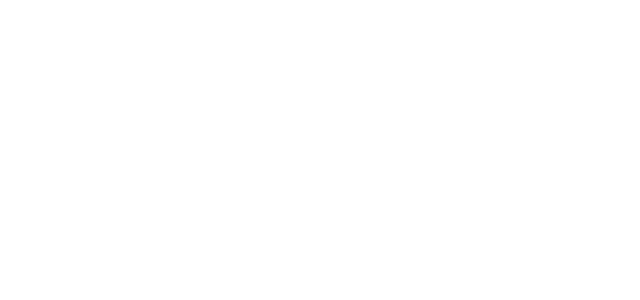
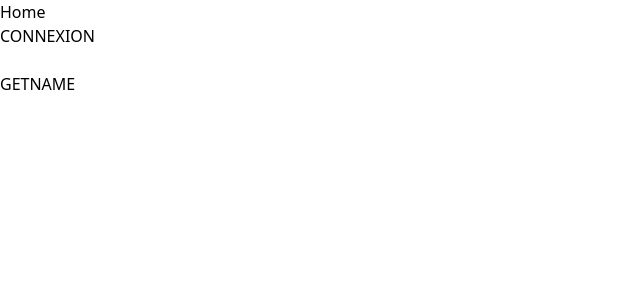
Before and after one commit to Paul-Arago/Project-N7-SpotifyApp, a Vue app in the folder frontend/: page / in a window 1280 px wide. Shown: the top 300 px of the page, without its empty margins (0-640 px from the left). Built offline with nearby package versions, Linux system fonts and the light colour scheme.

Commit message:
TEST PKCE (not concluant)

```diff
--- a/frontend/index.html
+++ b/frontend/index.html
@@ -7,7 +7,7 @@
     <title>Vite + Vue</title>
   </head>
   <body>
-    <div id="app"></div>
+    <div id="app"><router-view /></div>
     <script type="module" src="/src/main.js"></script>
   </body>
 </html>
--- a/frontend/package.json
+++ b/frontend/package.json
@@ -9,7 +9,8 @@
     "preview": "vite preview"
   },
   "dependencies": {
-    "vue": "^3.5.10"
+    "vue": "^3.5.10",
+    "vue-router": "^4.4.5"
   },
   "devDependencies": {
     "@vitejs/plugin-vue": "^5.1.4",
--- a/frontend/src/App.vue
+++ b/frontend/src/App.vue
@@ -1,8 +1,13 @@
 <template>
-<h1>Works</h1>
+<h1>Home</h1>
+<button @click="redirectToSpotifyAuthorize()">CONNEXION</button><br/><br/>
+<button @click="getName()">GETNAME</button>
+<p>{{name}}</p>
 </template>
 
 <script setup>
+import { ref } from 'vue';
+const name = ref(null);
 const clientId = '2c808afcd0df4f5cabf8ca9fd16dec0e';
 const redirectUrl = 'http://localhost:5173/';
 
@@ -10,22 +15,45 @@
 const tokenEndpoint = "https://accounts.spotify.com/api/token";
 const scope = 'user-read-private user-read-email';
 
-const token = await getToken(code);
+async function getName(){
+    console.log(localStorage.getItem('code_verifier'));
+    await getToken(localStorage.getItem('code'));
+    const response = await fetch("https://api.spotify.com/v1/me", {
+        method: 'GET',
+        headers: {
+            Authorization: 'Bearer ' + localStorage.getItem('token')
+        },
+    });
+    name.value = await response.json();
+}
+
+async function sha256(plain) {
+    const encoder = new TextEncoder();
+    const data = encoder.encode(plain);
+    return window.crypto.subtle.digest('SHA-256', data);
+}
+
+function base64urlencode(a){
+  return btoa(String.fromCharCode.apply(null, new Uint8Array(a))
+        .replace(/\+/g, '-').replace(/\//g, '_').replace(/=+$/, ''));
+}
 
 async function redirectToSpotifyAuthorize() {
-   console.log("aaa")
   const possible = 'ABCDEFGHIJKLMNOPQRSTUVWXYZabcdefghijklmnopqrstuvwxyz0123456789';
   const randomValues = crypto.getRandomValues(new Uint8Array(64));
   const randomString = randomValues.reduce((acc, x) => acc + possible[x % possible.length], "");
-
   const code_verifier = randomString;
   const data = new TextEncoder().encode(code_verifier);
-  const hashed = await crypto.subtle.digest('SHA-256', data);
-
-  const code_challenge_base64 = btoa(String.fromCharCode(...new Uint8Array(hashed)))
+  //const hashed = await crypto.subtle.digest('SHA-256', data);
+  /*const code_challenge_base64 = btoa(String.fromCharCode(...new Uint8Array(hashed)))
     .replace(/=/g, '')
     .replace(/\+/g, '-')
-    .replace(/\//g, '_');
+    .replace(/\//g, '_');*/
+
+  /////////
+  const hashed = await sha256(code_verifier)
+  const code_challenge_base64 = base64urlencode(hashed)
+  /////////
 
   window.localStorage.setItem('code_verifier', code_verifier);
 
@@ -40,8 +68,10 @@
   };
 
   authUrl.search = new URLSearchParams(params).toString();
-  window.location.href = authUrl.toString(); // Redirect the user to the authorization server for login
-  return
+  window.location.href = authUrl.toString();
+  const urlParams = new URLSearchParams(window.location.search);
+  let code = urlParams.get('code');
+  localStorage.setItem('code', code);
 }
 
 async function getToken(code) {
@@ -60,8 +90,9 @@
       code_verifier: code_verifier,
     }),
   });
-
-  return await response.json();
+  const util = await response.json();
+  window.localStorage.setItem('token', util.access_token);
+  console.log(util.access_token);
 }
 
 </script>
```
Also changed, not shown: frontend/src/components/Home.vue (added), 1 other file (tests, documents, lock files or other folders).
